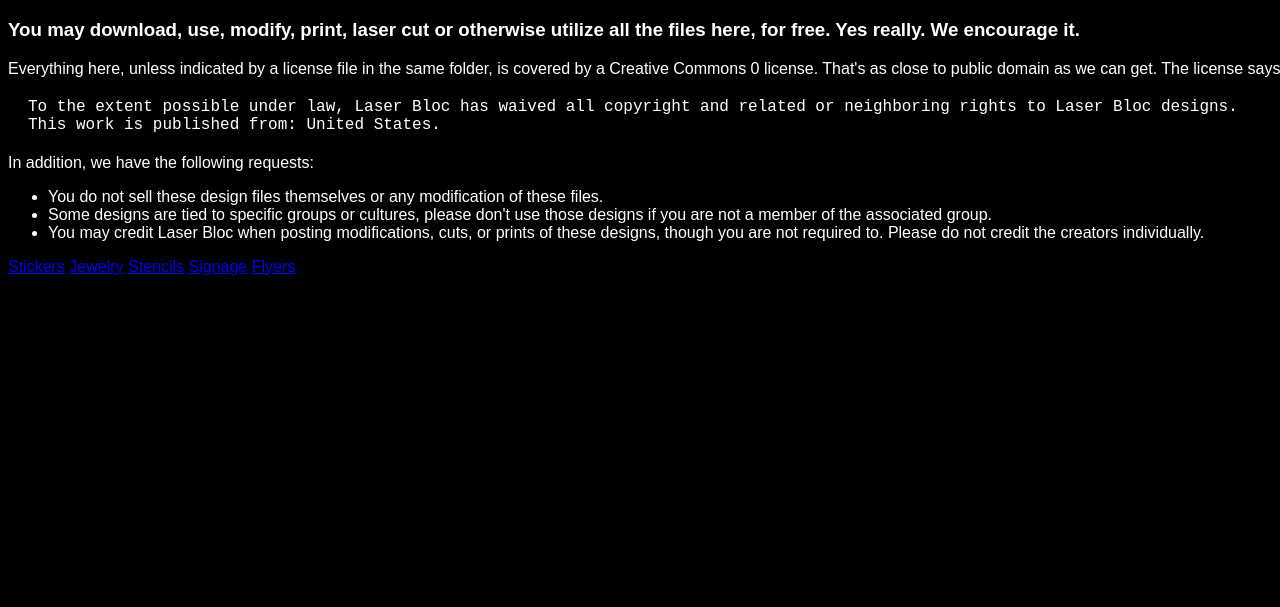
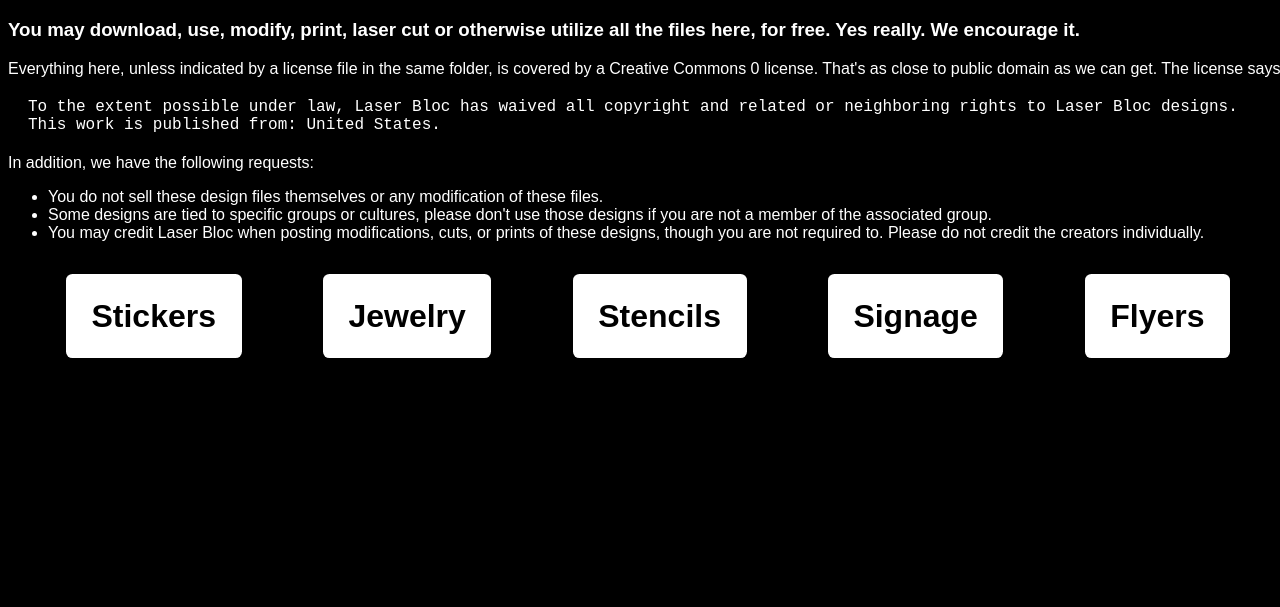
Before and after one commit to hkolbeck/design-host, a website: page site/index.html in a window 1280 px wide. Shown: the part 131-738 px from the top of the page. Drawn offline with Linux system fonts and the light colour scheme; files whose address does not match are found by name.

Commit message:
More style tweaks

```diff
--- a/site/index.html
+++ b/site/index.html
@@ -45,11 +45,11 @@
         </ul>
     </div>
     <div class="index-buttons">
-        <a class="link-button" href="/gallery?gallery=stickers">Stickers</a>
-        <a class="link-button" href="/gallery?gallery=jewelry">Jewelry</a>
-        <a class="link-button" href="/gallery?gallery=stencils">Stencils</a>
-        <a class="link-button" href="/gallery?gallery=signage">Signage</a>
-        <a class="link-button" href="/gallery?gallery=flyers">Flyers</a>
+        <a class="link-button" href="/gallery?gallery=stickers"><b>Stickers</b></a>
+        <a class="link-button" href="/gallery?gallery=jewelry"><b>Jewelry</b></a>
+        <a class="link-button" href="/gallery?gallery=stencils"><b>Stencils</b></a>
+        <a class="link-button" href="/gallery?gallery=signage"><b>Signage</b></a>
+        <a class="link-button" href="/gallery?gallery=flyers"><b>Flyers</b></a>
     </div>
 </div>
 <div class="footer">
--- a/site/style/common.css
+++ b/site/style/common.css
@@ -9,6 +9,10 @@
     background-color: black;
     font-family: Arial,sans-serif;
     color: white;
+}
+
+a, a:visited {
+    text-decoration: none;
 }
 
 .header {
@@ -26,6 +30,18 @@
     padding: 10px;
     place-self: center;
   grid-area: c;
+}
+
+.link-button {
+        background-color: white;
+    color: black;
+  font-size: 2rem;
+    padding: 3vh 2vw;
+    border-radius: .2em;
+    width: 5vw;
+  margin: 3vh 3vw;
+  height: 3vh;
+  display: ;
 }
 
 .footer {
--- a/site/style/index.css
+++ b/site/style/index.css
@@ -18,5 +18,7 @@
 }
 
 .index-buttons {
-
+  text-align: center;
+  width: 100%;
+  padding-top: 5vh;
 }
```
